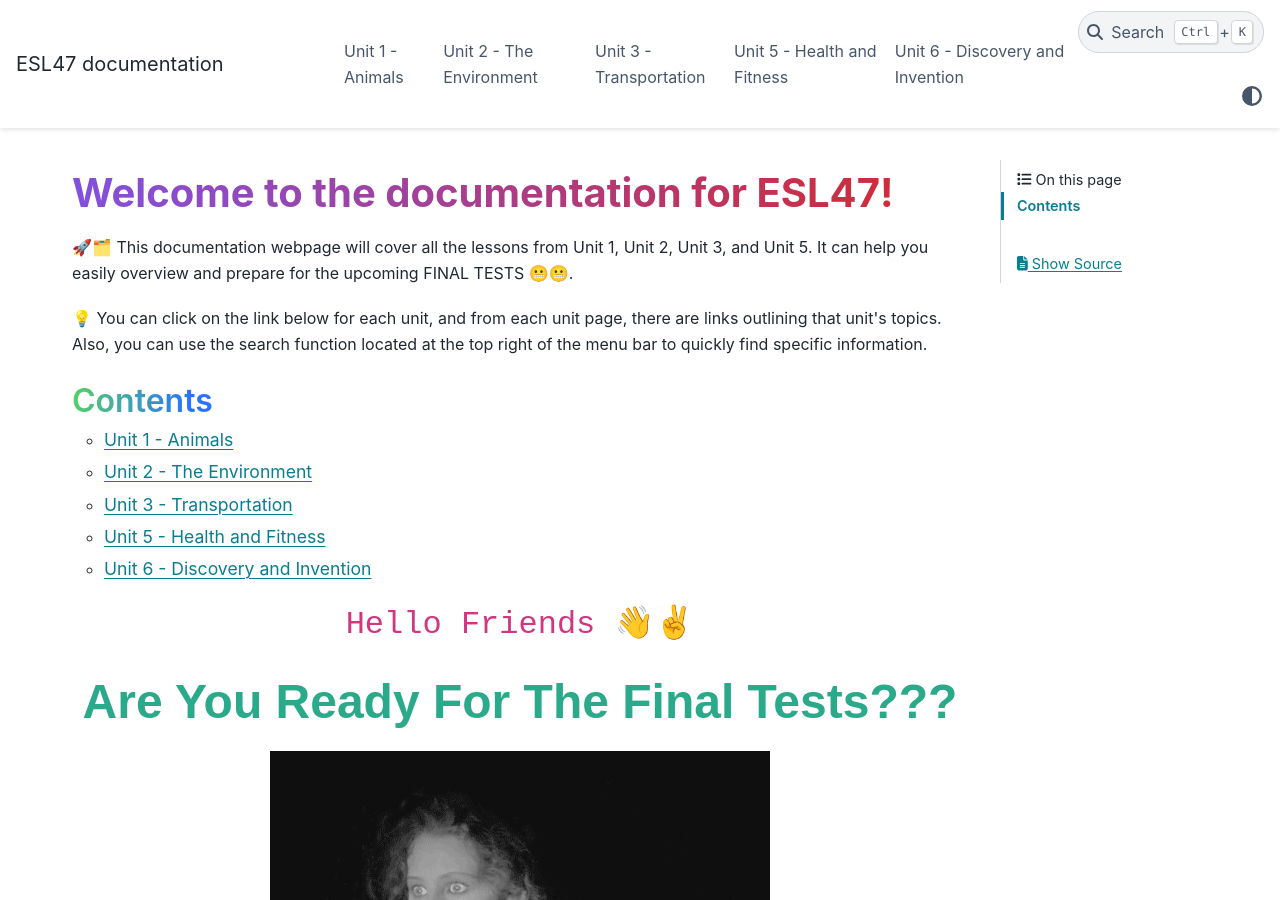
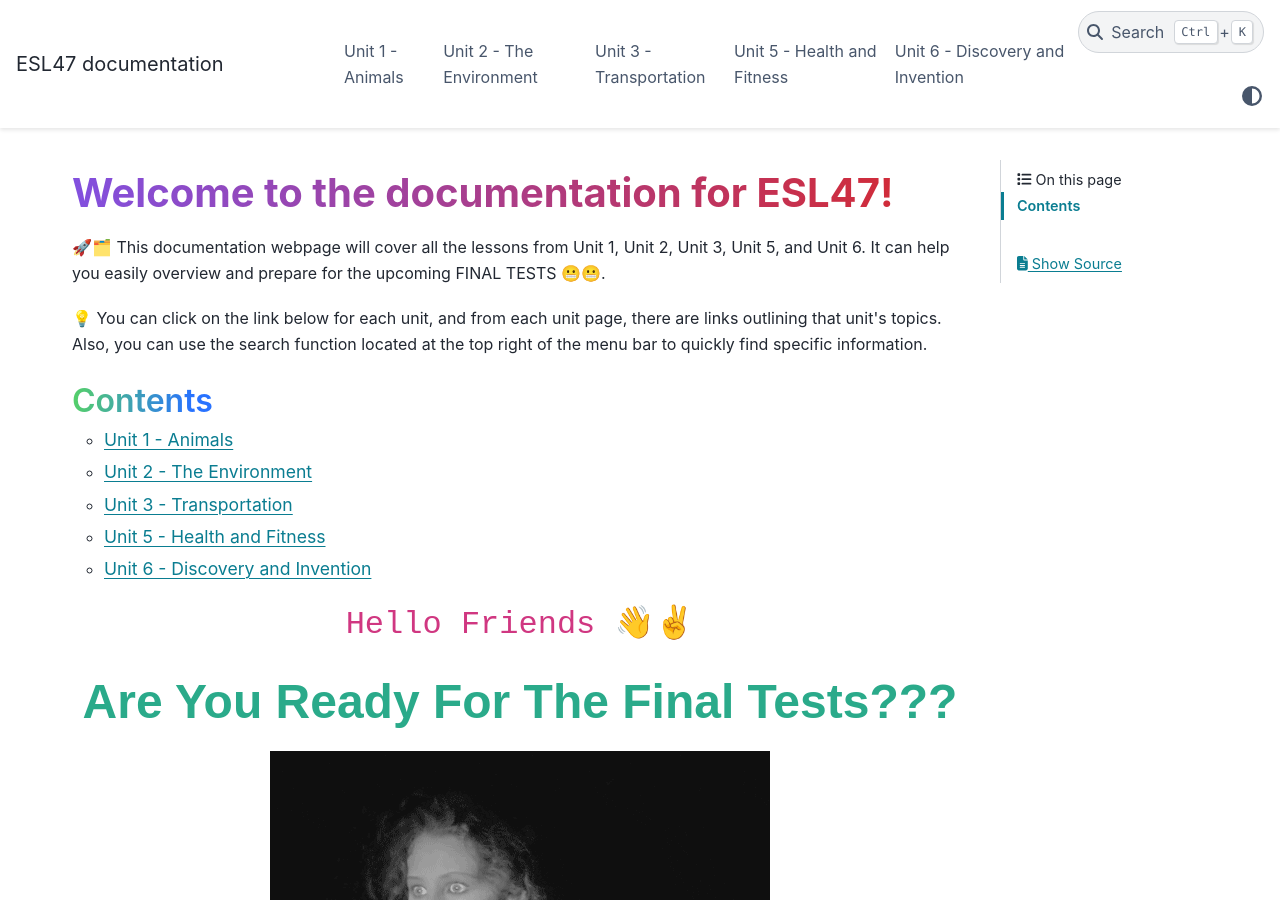
Before and after one commit to vpa24/ESL-47---Intermediate-Low-Integrated-Reading-Writing, a Sphinx documentation site: the page built from docs/source/index.rst, in a window 1280 px wide and 900 px high. Built offline with Sphinx 7.4.7 and the PyData theme 0.15.4, drawn with Linux system fonts in a browser that asks for light colours; some web fonts are replaced.

Commit message:
Update index.rst

```diff
--- a/docs/source/index.rst
+++ b/docs/source/index.rst
@@ -4,7 +4,7 @@
 
 .. raw:: html
 
-   <p>🚀🗂️ This documentation webpage will cover all the lessons from Unit 1, Unit 2, Unit 3, and Unit 5. It can help you easily overview and prepare for the upcoming FINAL TESTS 😬😬.</p>
+   <p>🚀🗂️ This documentation webpage will cover all the lessons from Unit 1, Unit 2, Unit 3, Unit 5, and Unit 6. It can help you easily overview and prepare for the upcoming FINAL TESTS 😬😬.</p>
    <p>💡 You can click on the link below for each unit, and from each unit page, there are links outlining that unit's topics. Also, you can use the search function located at the top right of the menu bar to quickly find specific information.</p>
 
 
```
